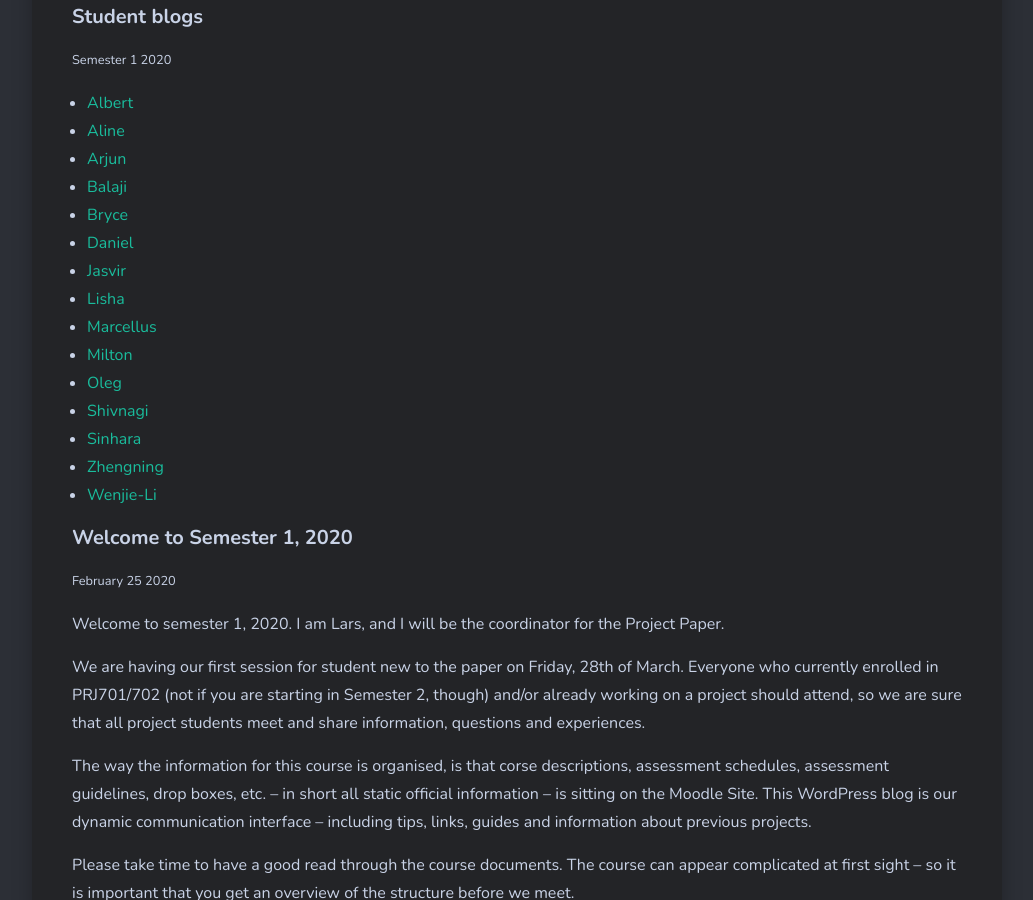
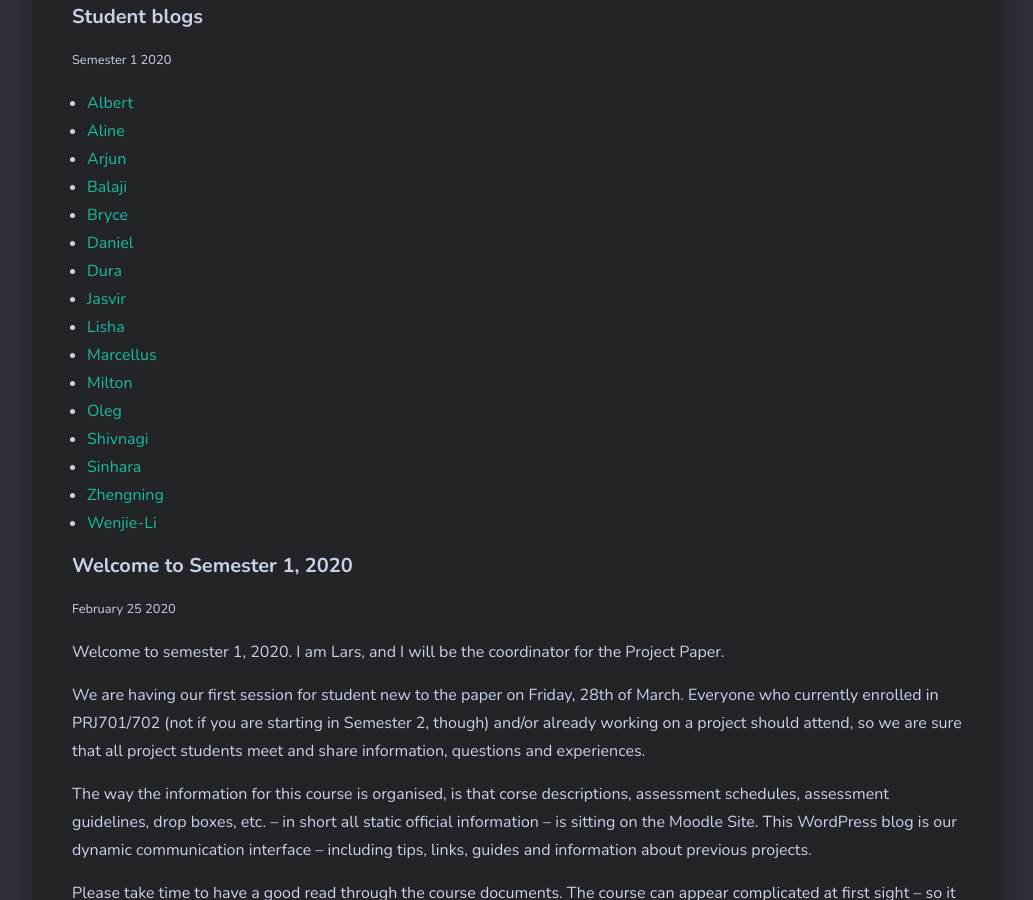
Before and after one commit to larsoliverdam/nmit, a Jekyll site: the page built from _pages/PRJ70x.md, in a window 1280 px wide and 900 px high, scrolled down 866 px. Shown: the whole window, without its empty margins (123-1156 px from the left). Built offline with Jekyll 4.4.1, drawn with Linux system fonts in a browser that asks for light colours; nearby versions of some CDN libraries; comment, search, counter and statistics services are not loaded.

Commit message:
add link PRJ70x

```diff
--- a/_pages/PRJ70x.md
+++ b/_pages/PRJ70x.md
@@ -14,6 +14,7 @@ image: 01.jpg
 * [Balaji](https://balajiprojectblog.wordpress.com/)
 * [Bryce](https://bjrowedev.github.io/projectjournal/)
 * [Daniel](https://danielmus701.wordpress.com/)
+* [Dura](https://duranthakalpage.home.blog/category/grad-dip-project/)
 * [Jasvir](https://jasvir32205620.wordpress.com/)
 * [Lisha](https://graduateprj702sem1.wordpress.com/)
 * [Marcellus](http://itmarcellus.school.blog/category/prj702-it-project/)
```
Also changed, not shown: _pages/SYD701.md (+0 -1 lines).
